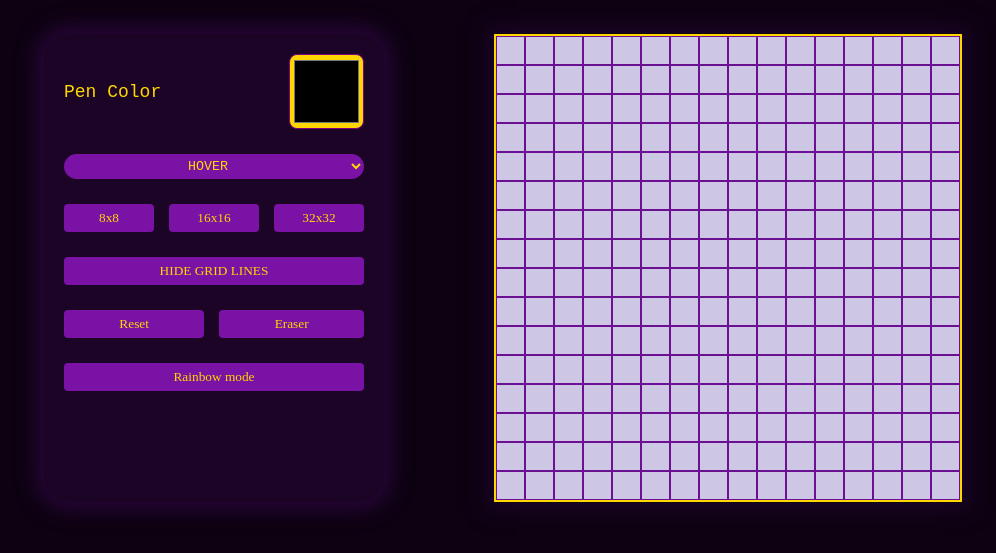
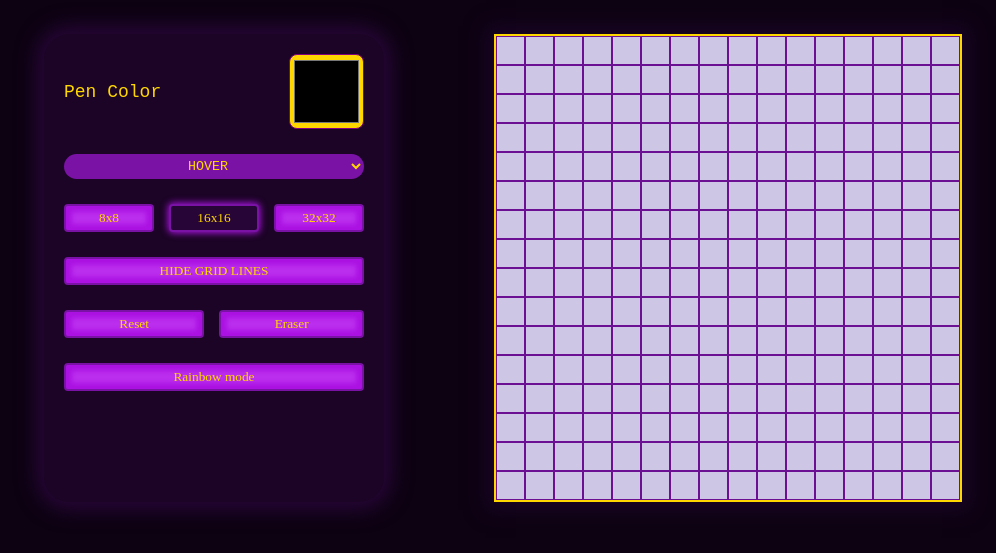
Before and after one commit to SiFou01/Sketch, a plain HTML site: page index.html in a window 1280 px wide. Shown: the part 81-634 px from the top of the page, without its empty margins (137-1133 px from the left). Drawn offline with Linux system fonts and the light colour scheme; a web font is replaced by a local one.

Commit message:
style buttons and fix eraser

```diff
--- a/index.html
+++ b/index.html
@@ -15,21 +15,21 @@
         <div id="options">
             <div id="color-choice">
                 <p>Pen Color</p>
-                <input id="color-selector" type="color" onchange="getSelectedColor()">
+                <input id="color-selector" value="black" type="color" onchange="getSelectedColor()">
             </div>
             <select>
                 <option>HOVER</option>
                 <option>CLICK</option>
             </select>
             <div id="box-size">
-                <button onclick="changeBoxes(8)">8x8</button>
-                <button onclick="changeBoxes(16)">16x16</button>
-                <button onclick="changeBoxes(32)">32x32</button>
+                <button onclick="changeBoxes(8)" id="btn8">8x8</button>
+                <button onclick="changeBoxes(16)" class="selected" id="btn16">16x16</button>
+                <button onclick="changeBoxes(32)" id="btn32">32x32</button>
             </div>
             <button onclick="changeGridLines()">HIDE GRID LINES</button>
             <div id="reset-erase">
                 <button onclick="reset()">Reset</button>
-                <button onclick="erase()">Eraser</button>
+                <button onclick="erase()" id="eraser">Eraser</button>
             </div>
             <button onclick="activateRainbowMode()">Rainbow mode</button>
         </div>
--- a/script.js
+++ b/script.js
@@ -2,9 +2,16 @@ let sketchBox = document.getElementById("sketch-box");
 
 let boxes;
 
+let btn8 = document.getElementById("btn8");
+let btn16 = document.getElementById("btn16");
+let btn32 = document.getElementById("btn32");
+
 changeBoxes(16);
 
 function changeBoxes(num) {
+    btn8.classList.remove("selected");
+    btn16.classList.remove("selected");
+    btn32.classList.remove("selected");
     while (sketchBox.firstChild) {
         sketchBox.removeChild(sketchBox.firstChild);
     }
@@ -15,6 +22,7 @@ function changeBoxes(num) {
                 box.classList.add("boxes");
                 box.classList.add("boxes8");
                 sketchBox.appendChild(box);
+                btn8.classList.add("selected");
             }
             break;
         case 16 :
@@ -23,6 +31,7 @@ function changeBoxes(num) {
                 box.classList.add("boxes");
                 box.classList.add("boxes16");
                 sketchBox.appendChild(box);
+                btn16.classList.add("selected");
             }
             break;
         case 32 :
@@ -31,6 +40,7 @@ function changeBoxes(num) {
                 box.classList.add("boxes");
                 box.classList.add("boxes32");
                 sketchBox.appendChild(box);
+                btn32.classList.add("selected");
             }
     }
     boxes = document.querySelectorAll("div.boxes");
@@ -99,8 +109,20 @@ function reset() {
     }
 }
 
+let eraser = 0;
+let eraserBtn = document.getElementById("eraser");
+
 function erase() {
-    selectedColor = "rgb(88, 81, 81)";
+    if (eraser === 0) {
+        selectedColor = "#CDC7E5";
+        eraserBtn.classList.add("selected");
+        eraser++;
+    }
+    else {
+        selectedColor = document.querySelector("input").value;
+        eraser--;
+        eraserBtn.classList.remove("selected");
+    }
 }
 
 let select = document.querySelector("select");
--- a/styles.css
+++ b/styles.css
@@ -83,11 +83,23 @@ h1 {
 
 button {
     color: gold;
-    background-color: #7912A5;
-    border: none;
+    background-color: #BB2FEE;
+    border: 2px solid #7912A5;
     font-family: 'AR One Sans';
     height: 28px;
     border-radius: 4px;
+    cursor: pointer;
+    box-shadow: inset 0px 0px 5px 6px #AB12E2;
+}
+
+/*button:hover {
+        background-color: #270637;
+        box-shadow: 0px 0px 6px 3px #BB2FEE;
+} */
+
+.selected {
+    background-color: #270637;
+    box-shadow: 0px 0px 7px 1px #AB12E2;
 }
 
 #box-size {
```
